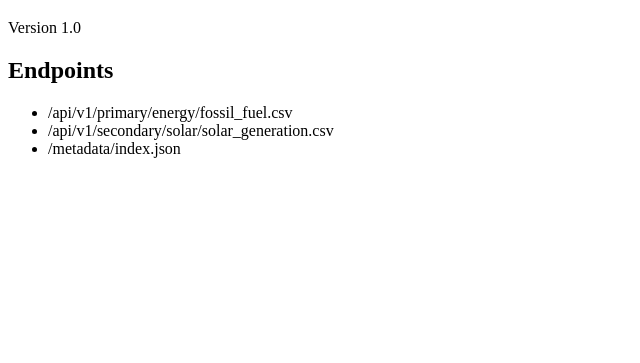
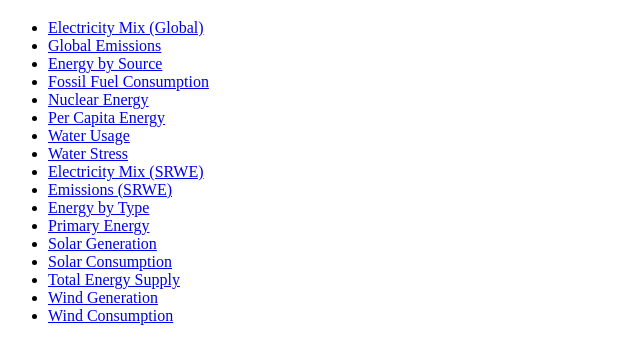
Before and after one commit to Shubhk7/global-energy-data-api, a plain HTML site: page index.html in a window 1280 px wide. Shown: the part 61-424 px from the top of the page, without its empty margins (0-640 px from the left). Drawn offline with Linux system fonts and the light colour scheme.

Commit message:
modified:   index.html

```diff
--- a/index.html
+++ b/index.html
@@ -1,17 +1,29 @@
 <!DOCTYPE html>
 <html>
 <head>
-  <title>Global Energy Data API</title>
+  <title>Global Energy API</title>
 </head>
 <body>
-  <h1>Global Energy Data API</h1>
-  <p>Version 1.0</p>
 
-  <h2>Endpoints</h2>
-  <ul>
-    <li>/api/v1/primary/energy/fossil_fuel.csv</li>
-    <li>/api/v1/secondary/solar/solar_generation.csv</li>
-    <li>/metadata/index.json</li>
-  </ul>
+<h1>Global Energy Data API</h1>
+<ul id="list"></ul>
+
+<script>
+fetch("metadata/index.json")
+  .then(res => res.json())
+  .then(data => {
+    const list = document.getElementById("list");
+
+    data.datasets.forEach(ds => {
+      const li = document.createElement("li");
+
+      const url = data.base_urls.primary + ds.path;
+
+      li.innerHTML = `<a href="${url}" target="_blank">${ds.name}</a>`;
+      list.appendChild(li);
+    });
+  });
+</script>
+
 </body>
 </html>
```
